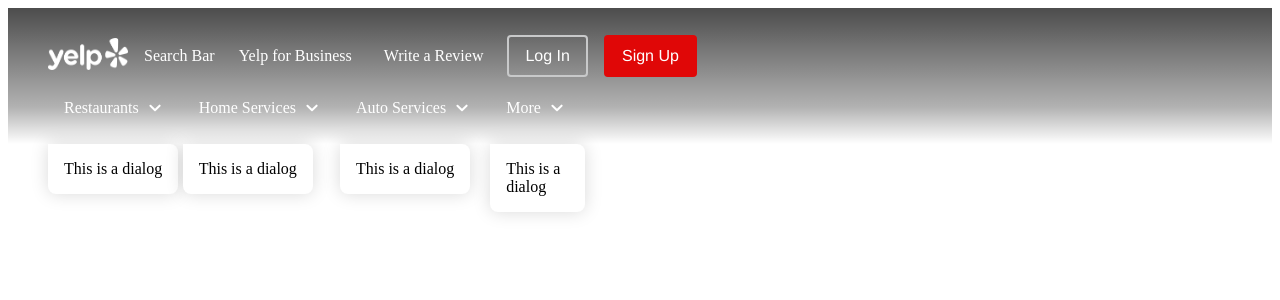
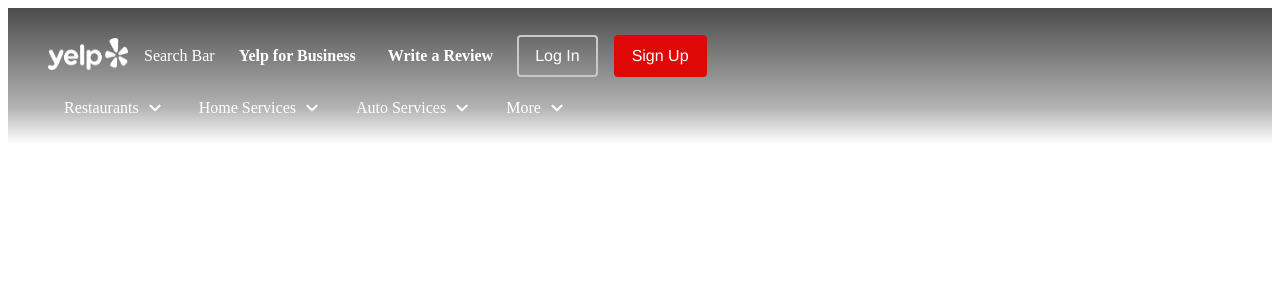
Before and after one commit to OrtegaRehbach/proyecto1_web, a Next.js app: page / in a window 1280 px wide. Shown: the top 300 px of the page. Built offline with nearby package versions, Linux system fonts and the light colour scheme.

Commit message:
Drop down menu

```diff
--- a/src/components/NavDropdownButton.js
+++ b/src/components/NavDropdownButton.js
@@ -1,17 +1,37 @@
-import React from "react";
+'use client'
+import React, { useEffect } from "react";
 import styles from "../styles/NavDropdownButton.module.css"
 
 export default function({title, href, items}) {
 
+    const [open, setOpen] = React.useState(false);
+
+    const showMenu = () => {
+        setOpen(true);
+    }
+
+    const closeMenu = () => {
+        setOpen(false);
+    }
+
     return (
-        <div className={styles.container}>
+        <div className={styles.container} onMouseEnter={showMenu} onMouseLeave={closeMenu}>
             <a className={styles.link} href={href}>
                 <span>{title}</span>
                 <svg width="24" height="24" className={styles.downArrow}>
                     <path d="M12 15.25a1 1 0 01-.7-.29l-4.58-4.5A1.011 1.011 0 018.12 9L12 12.85 15.88 9a1 1 0 111.4 1.42L12.7 15a1 1 0 01-.7.25z"></path>
                 </svg>
             </a>
-            <dialog className={styles.dropdownContainer} open>This is a dialog</dialog>
+            <dialog className={styles.dropdown} open={open}>
+                <div className={styles.dropdownContainer}>
+                    <div>Item 1</div>
+                    <div>Item 2</div>
+                    <div>Item 3</div>
+                    <div>Item 4</div>
+                    <div>Item 5</div>
+                    <div>Item 6</div>
+                </div>
+            </dialog>
         </div>
     );
 }
--- a/src/styles/NavBar.module.css
+++ b/src/styles/NavBar.module.css
@@ -30,6 +30,9 @@
 .navButton {
     padding: 8px;
     border-radius: 4px;
+    font-weight: 600;
+    letter-spacing: 0px;
+    line-height: 20px;
 }
 
 .loginButton, .signUpButton {
--- a/src/styles/NavDropdownButton.module.css
+++ b/src/styles/NavDropdownButton.module.css
@@ -1,5 +1,6 @@
 .container {
     position: relative;
+    white-space: nowrap;
 }
 
 .link {
@@ -9,7 +10,7 @@
     border-bottom: 4px solid transparent;
 }
 
-.link:hover {
+.container:hover .link {
     border-color: #fa4d4d;
 }
 
@@ -19,14 +20,25 @@
     fill: white;
 }
 
-.dropdownContainer {
+.dropdown {
     position: absolute;
     margin: 0;
     width: fit-content;
-    display: grid;
     background-color: white;
+    opacity: 0;
     border: none;
     border-radius: 8px ;
     border-top-left-radius: 0;
     box-shadow: 0 0 18px #00000026;
+    transition: opacity 1000ms;
 }
+
+.container:hover .dropdown {
+    opacity: 1;
+}
+
+.dropdownContainer {
+    display: grid;
+    grid-template-columns: 1fr 1fr;
+    column-gap: 8px;
+}
```
